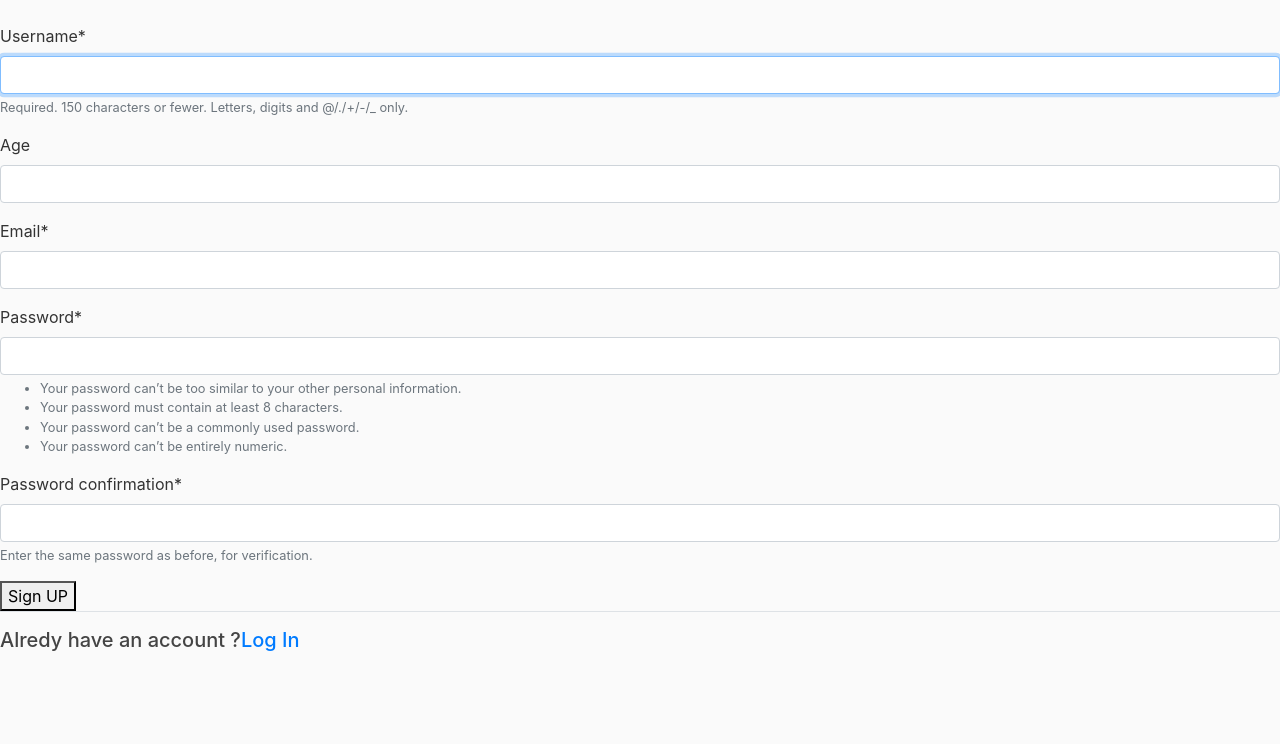
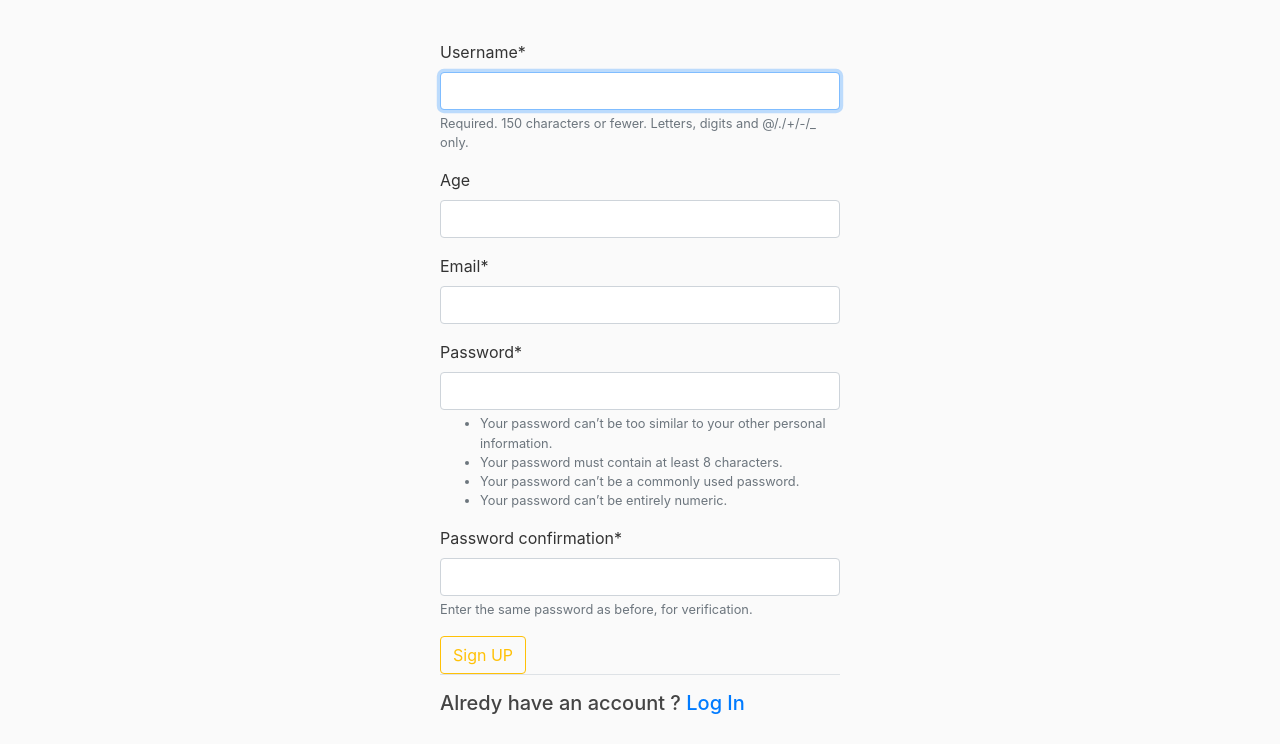
Before and after one commit to DasariVeera/dasariveera-bookstore, a Django app: page /users/signup in a window 1280 px wide. Shown: the part 56-800 px from the top of the page. Run offline with Django 3.2, Linux system fonts and the light colour scheme; some libraries are stand-ins or nearby versions.

Commit message:
Add files via upload

```diff
--- a/templates/signup.html
+++ b/templates/signup.html
@@ -1,15 +1,22 @@
 {% extends '_base.html' %}
-{% load crispy_forms_tags %}
+{% load crispy_forms_tags %}{% block content %}
+<div class="cotainer">
+    <div class="row">
+        <div class="col-md-12 d-flex justify-content-center">
+            <div style="width: 400px;" class="mt-3 ml-5 mr-5">
+                <form method="POST">
+                    {% csrf_token %}
+                    <div>
+                        {{form|crispy}}
+                    </div>
+                    <button class="btn btn-outline-warning"  name="button" type="submit">Sign UP</button>
+                </form>
+                <div class="border-top pt-3">
+                    <h5>Alredy have an account ?  <a href="{% url 'login' %}">Log In</a></h5>
+                </div>
 
-{% block content %}
-    <form method="POST">
-        {% csrf_token %}
-        <div>
-            {{form|crispy}}
+            </div>
         </div>
-        <button name="button" type="submit">Sign UP</button>
-    </form>
-    <div class="border-top pt-3">
-        <h5>Alredy have an account ?<a href="{% url 'login' %}">Log In</a></h5>
     </div>
+</div>
 {% endblock content %}
```
